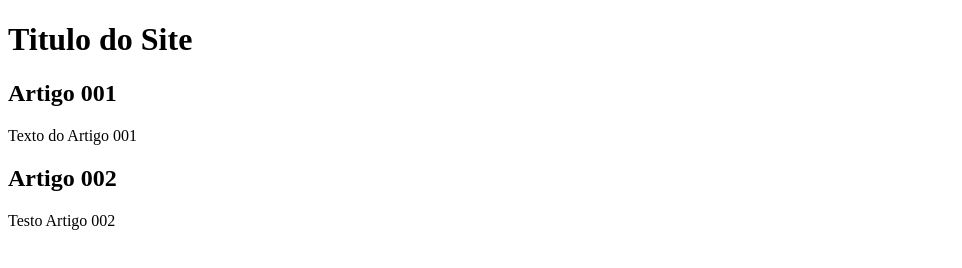
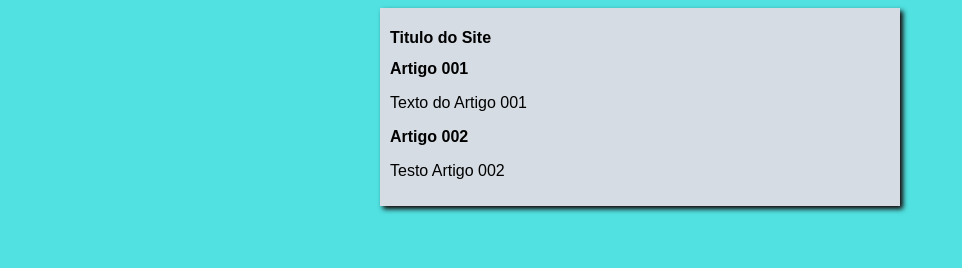
Before and after one commit to dilmerprog/Projeto-de-site-teste, a plain HTML site: page index.html in a window 1280 px wide. Shown: the whole page, without its empty margins (0-962 px from the left). Drawn offline with Linux system fonts and the light colour scheme.

Commit message:
iniciei CSS

```diff
--- /dev/null
+++ b/estilo/style.css
@@ -0,0 +1,16 @@
+*{
+   font-family: Arial, Helvetica, sans-serif;
+   font-size: 16px;
+}
+
+body{
+    background-color: rgb(81, 225, 225);
+}
+
+main{
+    background-color: rgb(213, 220, 227);
+    width: 500px;
+    margin: auto;
+    padding: 10px;
+    box-shadow: 3px 3px 5px rgb(18, 2, 2);
+}
--- a/index.html
+++ b/index.html
@@ -4,6 +4,7 @@
     <meta charset="UTF-8">
     <meta name="viewport" content="width=device-width, initial-scale=1.0">
     <title>Teste de Git e GitHub</title>
+    <link rel="stylesheet" href="estilo/style.css">
 </head>
 <body>
     <main>
```
